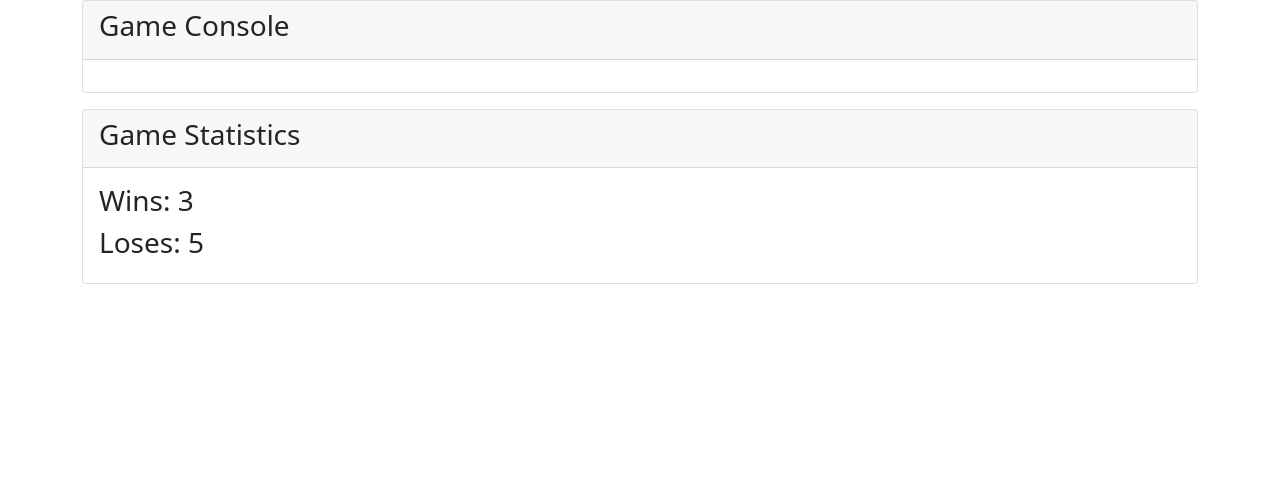
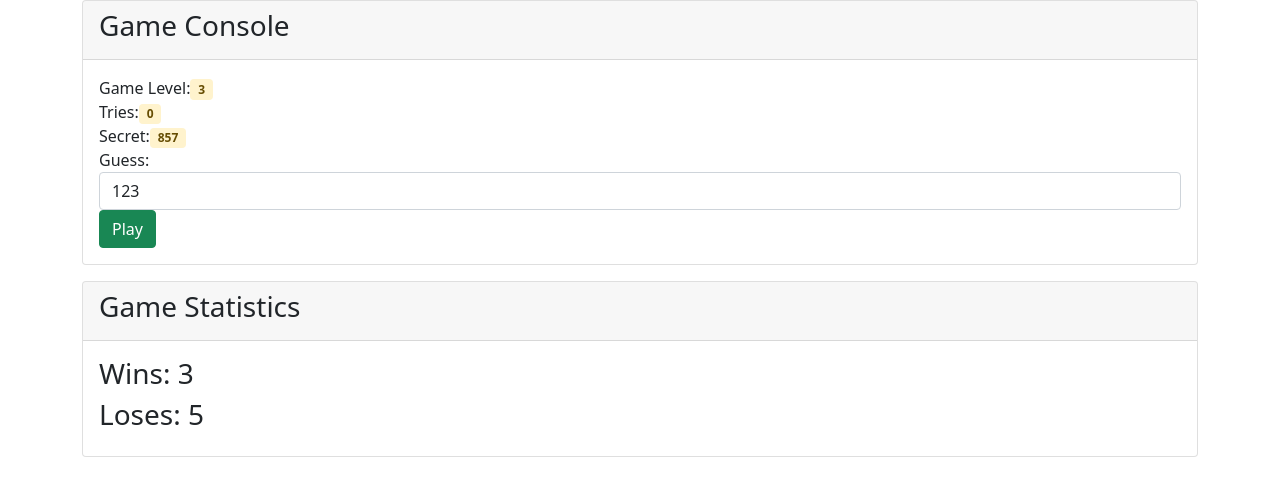
Before and after one commit to deepcloudlabs/dcl306-2021-aug-02, a React (Create React App) app in the folder mastermind/: page / in a window 1280 px wide. Shown: the top 496 px of the page. Built offline with nearby package versions, Linux system fonts and the light colour scheme.

Commit message:
add function components

```diff
--- /dev/null
+++ b/mastermind/src/components/badge.js
@@ -0,0 +1,10 @@
+import React from "react";
+
+export default function Badge(props){
+    return (
+        <div className="form-group">
+            <label htmlFor="gamelevel">{props.label}: </label>
+            <span className="badge alert-warning">{props.value}</span>
+        </div>
+    );
+}
--- a/mastermind/src/components/mastermind.js
+++ b/mastermind/src/components/mastermind.js
@@ -1,6 +1,7 @@
 import React from "react";
 import GameStatistics from "./statistics";
 import CardTitle from "./card_title";
+import Badge from "./badge";
 
 export default class Mastermind extends React.PureComponent {
     constructor(props,context) {
@@ -8,7 +9,7 @@ export default class Mastermind extends React.PureComponent {
         this.state = {
             gameLevel : 3,
             tries: 0,
-            secret: 549,
+            secret: this.createSecret(3),
             moves: [],
             guess : 123,
             statistics: {
@@ -16,6 +17,30 @@ export default class Mastermind extends React.PureComponent {
                 loses: 5
             }
         }
+    }
+
+    createRandomDigit = (min,max) => {
+        return Math.floor(Math.random()*(max-min+1))+min;
+    }
+
+    createSecret = (level) => {
+        let digits = [ this.createRandomDigit(1,9)];
+        while (digits.length < level){
+            let digit = this.createRandomDigit(0,9);
+            if (!digits.includes(digit))
+               digits.push(digit);
+        }
+        return digits.reduce((number,digit) => 10 * number + digit  , 0);
+    }
+
+    handleInputGuess = (event) => {
+        this.setState({
+            "guess": Number(event.target.value)
+        })
+    }
+
+    play = () => {
+
     }
 
     render = () => {
@@ -26,7 +51,21 @@ export default class Mastermind extends React.PureComponent {
                     <CardTitle title="Game Console" />
                   </div>
                   <div className="card-body">
-
+                      <Badge label="Game Level" value={this.state.gameLevel} />
+                      <Badge label="Tries" value={this.state.tries} />
+                      <Badge label="Secret" value={this.state.secret} />
+                      <div className="form-group">
+                          <label htmlFor="guess">Guess: </label>
+                          <input type="number"
+                                 id="guess"
+                                 value={this.state.guess}
+                                 onChange={this.handleInputGuess}
+                                 className="form-control"></input>
+                      </div>
+                      <div className="form-group">
+                          <button  onClick={this.play}
+                                   className="btn btn-success">Play</button>
+                      </div>
                   </div>
               </div>
               <p></p>
```
